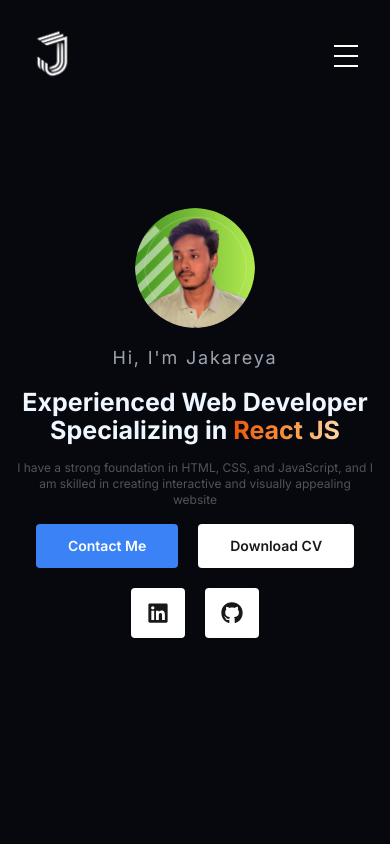
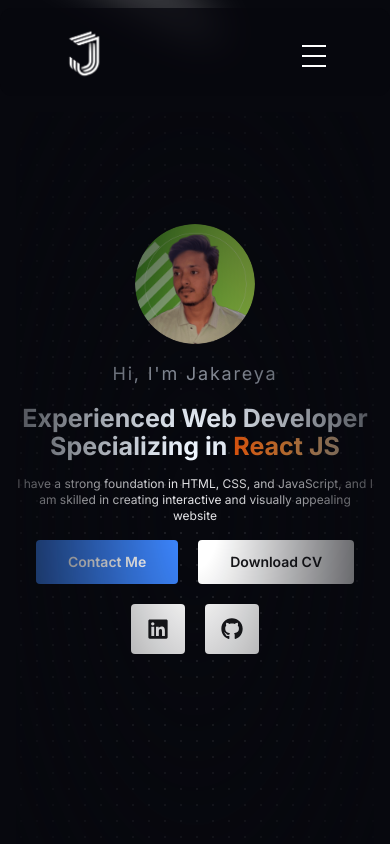
Before and after one commit to jakareya76/portfolio, a Next.js app: page / in a window 390 px wide. Shown: the top 844 px of the page. Built offline with nearby package versions, Linux system fonts and the light colour scheme.

Commit message:
add grid dot background in hero section also add a spotlight

```diff
--- a/package.json
+++ b/package.json
@@ -9,12 +9,15 @@
     "lint": "next lint"
   },
   "dependencies": {
+    "clsx": "^2.1.1",
     "eslint-config-next": "^14.2.4",
     "framer-motion": "^10.18.0",
+    "mini-svg-data-uri": "^1.4.4",
     "next": "^14.2.4",
     "react": "^18.3.1",
     "react-dom": "^18.3.1",
-    "react-icons": "^4.12.0"
+    "react-icons": "^4.12.0",
+    "tailwind-merge": "^2.4.0"
   },
   "devDependencies": {
     "autoprefixer": "^10.4.19",
--- a/src/app/page.jsx
+++ b/src/app/page.jsx
@@ -13,7 +13,7 @@
       <LeftSide />
 
       {/* Hero Section */}
-      <section id="hero" className="py-24">
+      <section id="hero">
         <div className="p-4">
           <Hero />
         </div>
--- a/src/components/Hero.jsx
+++ b/src/components/Hero.jsx
@@ -2,10 +2,16 @@
 
 import { motion } from "framer-motion";
 import { FaGithub, FaLinkedin } from "react-icons/fa";
+import { Spotlight } from "./ui/Spotlight";
 
 const Hero = () => {
   return (
-    <div className="max-w-[1140px] mx-auto items-center flex flex-col gap-4  justify-center">
+    <>
+      <div className="h-[50rem] w-full bg-[#07080e] bg-dot-white/[0.2]  relative">
+        <div className="absolute pointer-events-none inset-0 flex items-center justify-center bg-[#07080e] [mask-image:radial-gradient(ellipse_at_center,transparent_10%,black)]"></div>
+        <div className="max-w-[1140px] pt-28 mx-auto items-center flex flex-col gap-4  justify-center">
+          <Spotlight className="left-0" />
+
           <motion.img
             initial={{ y: 10, opacity: 0 }}
             animate={{ y: 0, opacity: 1 }}
@@ -37,7 +43,7 @@
             initial={{ y: 10, opacity: 0 }}
             animate={{ y: 0, opacity: 1 }}
             transition={{ duration: 0.5, delay: 0.8 }}
-        className="md:text-base sm:text-sm text-xs text-center md:max-w-[550px] text-zinc-600"
+            className="md:text-base sm:text-sm text-xs text-center md:max-w-[550px] text-zinc-200"
           >
             I have a strong foundation in HTML, CSS, and JavaScript, and I am
             skilled in creating interactive and visually appealing website
@@ -88,6 +94,8 @@
             </div>
           </div>
         </div>
+      </div>
+    </>
   );
 };
 export default Hero;
--- a/src/components/Navbar.jsx
+++ b/src/components/Navbar.jsx
@@ -7,7 +7,7 @@
 
 const Navbar = () => {
   return (
-    <header className="sticky top-0 bg-[#07080e] z-50">
+    <header className="sticky top-0 bg-[#07080ebe] px-8 rounded-xl z-50">
       <nav className="flex items-center justify-between px-5 py-2 mt-2 text-white xl:px-0">
         <motion.div
           initial={{ opacity: 0 }}
--- /dev/null
+++ b/src/components/ui/Spotlight.jsx
@@ -0,0 +1,51 @@
+import React from "react";
+import { cn } from "@/lib/utils";
+
+export const Spotlight = ({ className, fill }) => {
+  return (
+    <svg
+      className={cn(
+        "animate-spotlight pointer-events-none absolute z-[1]  h-[169%] w-[138%] lg:w-[84%] opacity-0",
+        className
+      )}
+      xmlns="http://www.w3.org/2000/svg"
+      viewBox="0 0 3787 2842"
+      fill="none"
+    >
+      <g filter="url(#filter)">
+        <ellipse
+          cx="1924.71"
+          cy="273.501"
+          rx="1924.71"
+          ry="273.501"
+          transform="matrix(-0.822377 -0.568943 -0.568943 0.822377 3631.88 2291.09)"
+          fill={fill || "white"}
+          fillOpacity="0.21"
+        ></ellipse>
+      </g>
+      <defs>
+        <filter
+          id="filter"
+          x="0.860352"
+          y="0.838989"
+          width="3785.16"
+          height="2840.26"
+          filterUnits="userSpaceOnUse"
+          colorInterpolationFilters="sRGB"
+        >
+          <feFlood floodOpacity="0" result="BackgroundImageFix"></feFlood>
+          <feBlend
+            mode="normal"
+            in="SourceGraphic"
+            in2="BackgroundImageFix"
+            result="shape"
+          ></feBlend>
+          <feGaussianBlur
+            stdDeviation="151"
+            result="effect1_foregroundBlur_1065_8"
+          ></feGaussianBlur>
+        </filter>
+      </defs>
+    </svg>
+  );
+};
--- /dev/null
+++ b/src/lib/utils.js
@@ -0,0 +1,6 @@
+import { clsx } from "clsx";
+import { twMerge } from "tailwind-merge";
+
+export function cn(...inputs) {
+  return twMerge(clsx(inputs));
+}
--- a/tailwind.config.js
+++ b/tailwind.config.js
@@ -1,3 +1,12 @@
+const defaultTheme = require("tailwindcss/defaultTheme");
+
+const svgToDataUri = require("mini-svg-data-uri");
+
+const colors = require("tailwindcss/colors");
+const {
+  default: flattenColorPalette,
+} = require("tailwindcss/lib/util/flattenColorPalette");
+
 /** @type {import('tailwindcss').Config} */
 module.exports = {
   content: [
@@ -6,7 +15,46 @@
     "./src/app/**/*.{js,ts,jsx,tsx,mdx}",
   ],
   theme: {
-    extend: {},
+    extend: {
+      animation: {
+        spotlight: "spotlight 2s ease .75s 1 forwards",
+      },
+      keyframes: {
+        spotlight: {
+          "0%": {
+            opacity: 0,
+            transform: "translate(-72%, -62%) scale(0.5)",
+          },
+          "100%": {
+            opacity: 1,
+            transform: "translate(-50%,-40%) scale(1)",
+          },
+        },
+      },
+    },
   },
-  plugins: [],
+  plugins: [
+    function ({ matchUtilities, theme }) {
+      matchUtilities(
+        {
+          "bg-grid": (value) => ({
+            backgroundImage: `url("${svgToDataUri(
+              `<svg xmlns="http://www.w3.org/2000/svg" viewBox="0 0 32 32" width="32" height="32" fill="none" stroke="${value}"><path d="M0 .5H31.5V32"/></svg>`
+            )}")`,
+          }),
+          "bg-grid-small": (value) => ({
+            backgroundImage: `url("${svgToDataUri(
+              `<svg xmlns="http://www.w3.org/2000/svg" viewBox="0 0 32 32" width="8" height="8" fill="none" stroke="${value}"><path d="M0 .5H31.5V32"/></svg>`
+            )}")`,
+          }),
+          "bg-dot": (value) => ({
+            backgroundImage: `url("${svgToDataUri(
+              `<svg xmlns="http://www.w3.org/2000/svg" viewBox="0 0 32 32" width="16" height="16" fill="none"><circle fill="${value}" id="pattern-circle" cx="10" cy="10" r="1.6257413380501518"></circle></svg>`
+            )}")`,
+          }),
+        },
+        { values: flattenColorPalette(theme("backgroundColor")), type: "color" }
+      );
+    },
+  ],
 };
```
Also changed, not shown: 1 other file (tests, documents, lock files or other folders). Lines whose indentation alone changed are shown as unchanged.
